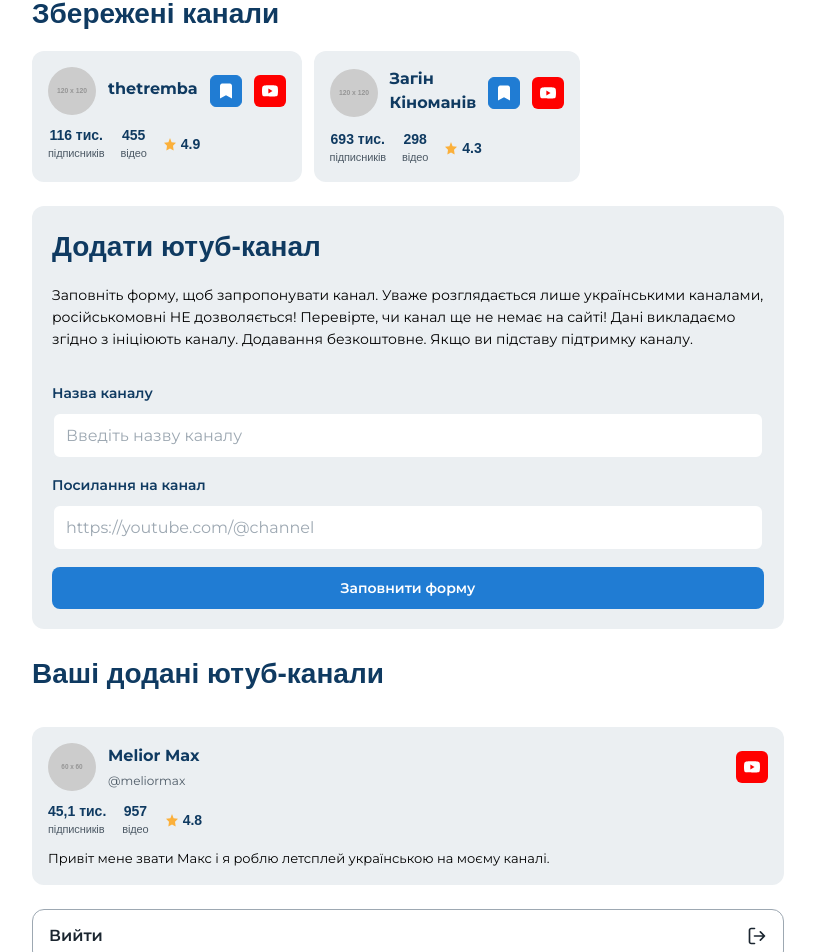
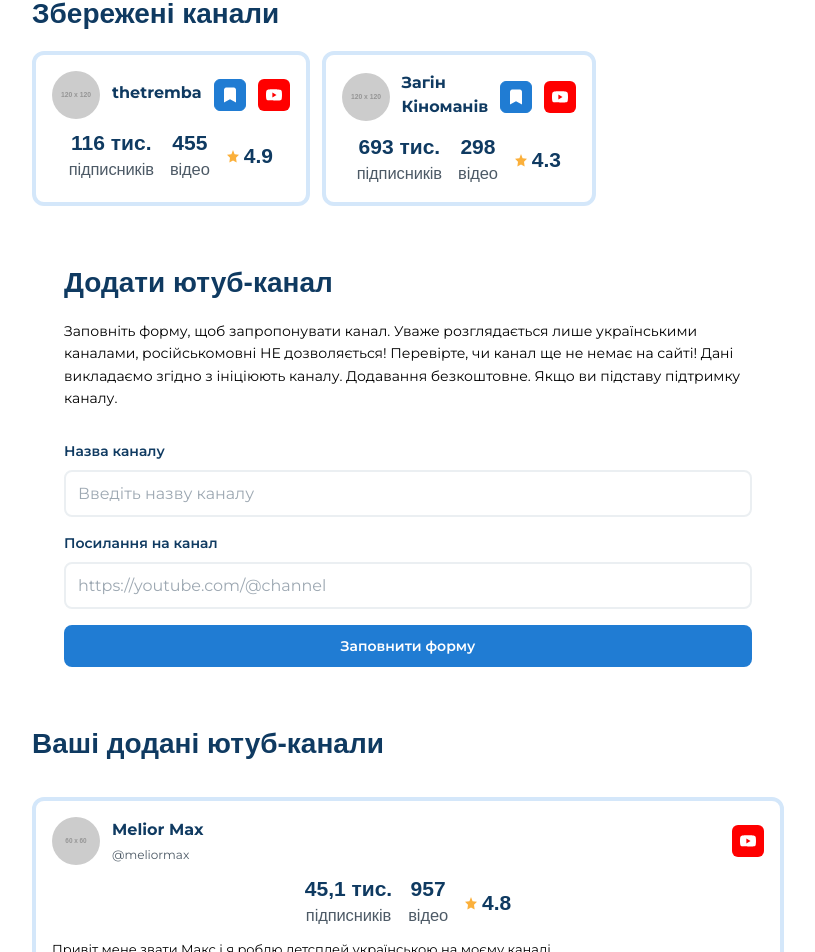
Before and after one commit to SmaugSatou/Web-Project-Prokhorov-Pasichnyk, a React (Vite) app: page /profile in a window 1280 px wide. Shown: the part 389-1341 px from the top of the page, without its empty margins (232-1047 px from the left). Built offline with nearby package versions, Linux system fonts and the light colour scheme; data requests are answered from the project's data file.

Commit message:
fix: fix Channel page style bugs

```diff
--- a/src/pages/ProfilePage.css
+++ b/src/pages/ProfilePage.css
@@ -40,7 +40,7 @@
 .user-avatar img {
   width: 100%;
   height: 100%;
-  object-fit: cover;
+  object-fit: cover;1.5
 }
 
 .user-info {
@@ -66,7 +66,7 @@
   height: 36px;
   border-radius: 8px;
   background: var(--white);
-  border: 1.5px solid var(--gray-300);
+  /* border: 1.5px solid var(--gray-300); */
   color: var(--gray-600);
   display: flex;
   align-items: center;
@@ -108,7 +108,7 @@
   align-items: center;
   justify-content: space-between;
   padding: 16px;
-  background: var(--gray-50);
+  background: var(--blue-50);
   border-radius: 12px;
   text-decoration: none;
   color: var(--blue-900);
@@ -151,7 +151,8 @@
 
 .saved-channel-card {
   padding: 16px;
-  background: var(--gray-50);
+  background: var(--white);
+  border: 4px solid var(--blue-50);
   border-radius: 12px;
   display: flex;
   flex-direction: column;
@@ -241,22 +242,24 @@
 .saved-channel-stats {
   display: flex;
   gap: 16px;
+  justify-content: center;
 }
 
 .stat-item-inline {
   display: flex;
   flex-direction: column;
   gap: 2px;
+  align-items: center;
 }
 
 .stat-item-inline .stat-value {
-  font-size: 14px;
+  font-size: 21px;
   font-weight: 700;
   color: var(--blue-900);
 }
 
 .stat-item-inline .stat-label {
-  font-size: 11px;
+  font-size: 16.5px;
   color: var(--gray-600);
 }
 
@@ -272,9 +275,6 @@
   display: flex;
   flex-direction: column;
   gap: 16px;
-  padding: 20px;
-  background: var(--gray-50);
-  border-radius: 12px;
 }
 
 .add-channel-form {
@@ -373,7 +373,8 @@
 
 .user-channel-card {
   padding: 16px;
-  background: var(--gray-50);
+  background: var(--white);
+  border: 4px solid var(--blue-50);
   border-radius: 12px;
   display: flex;
   flex-direction: column;
@@ -416,6 +417,7 @@
 .user-channel-stats {
   display: flex;
   gap: 16px;
+  justify-content: center;
 }
 
 .user-channel-description {
@@ -432,7 +434,7 @@
   justify-content: space-between;
   padding: 16px;
   background: var(--white);
-  border: 1.5px solid var(--gray-300);
+  border: none;
   border-radius: 12px;
   font-size: 16px;
   font-weight: 600;
@@ -442,7 +444,6 @@
 }
 
 .logout-button:hover {
-  border-color: var(--red-500);
   color: var(--red-500);
 }
 
```
